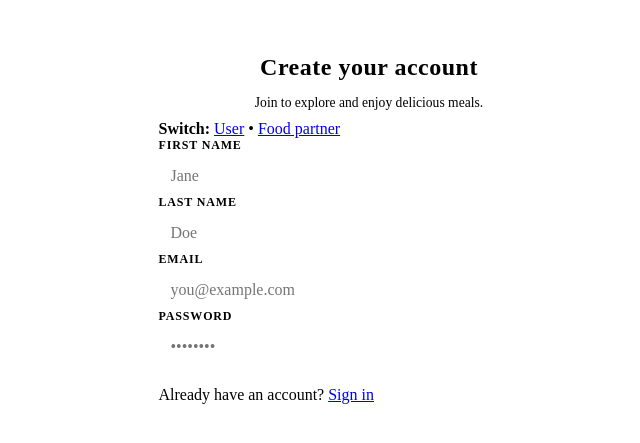
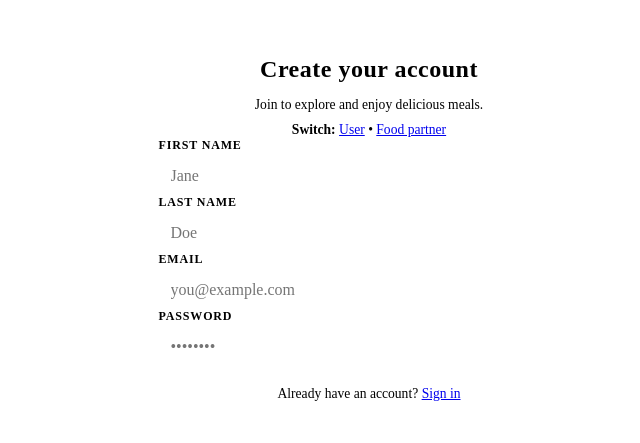
Before and after one commit to Amjadkhan9756/Food, a React app in the folder Frontend/: page /user/register in a window 1280 px wide. Shown: the part 187-630 px from the top of the page, without its empty margins (271-911 px from the left). Built offline with nearby package versions, Linux system fonts and the light colour scheme; the HTML template or start-up script is replaced by a standard one.

Commit message:
css upadting

```diff
--- a/Frontend/src/Style/auth-shared.css
+++ b/Frontend/src/Style/auth-shared.css
@@ -96,3 +96,14 @@ button.auth-submit{
 
 
 }
+
+button.auth-submit:hover {background:var(--color-accent-hover);}
+button.auth-submit:active {transition:translateY(1px);}
+button.auth-submit:focus-visible {autline 2px solid var(--color-accent-hover); outline-offset: 2px;}
+
+
+.auth-alt-action{
+    text-align: center;
+    font-size: .85rem;
+    color:var(--color-text-secondary);
+}
```
